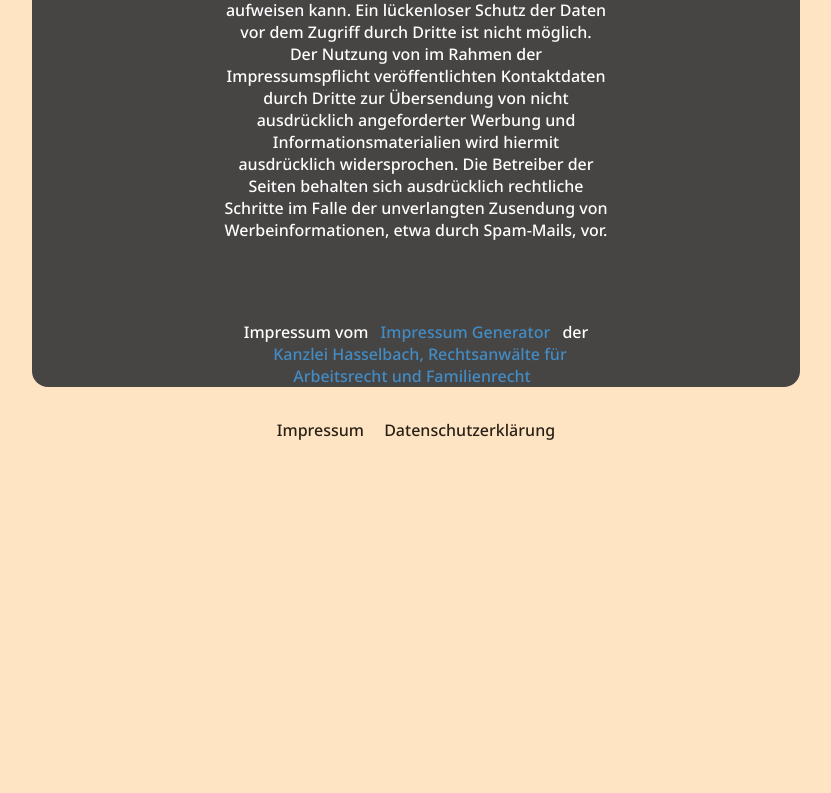
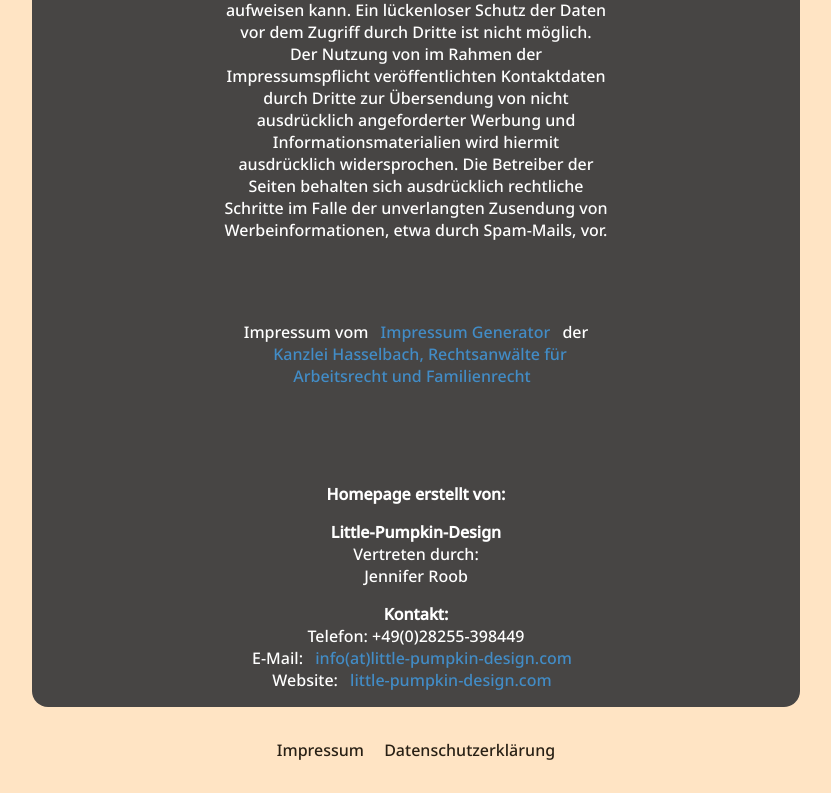
Before and after one commit to LittlePumpkin87/Monis_Laden, a plain HTML site: page impressum.html in a window 1280 px wide. Shown: the part 2422-3215 px from the top of the page, without its empty margins (224-1055 px from the left). Before the commit the page ends 2895 px from the top, so only its background shows below. Drawn offline with Linux system fonts and the light colour scheme.

Commit message:
edited Impressum

```diff
--- a/css/style.css
+++ b/css/style.css
@@ -314,3 +314,8 @@ Impressum und Datenschutz
     grid-column: 2;
     grid-row: 6;
 }
+
+#ImpressumDesign {
+    grid-column: 2;
+    grid-row: 7;
+}
--- a/impressum.html
+++ b/impressum.html
@@ -92,6 +92,16 @@
             Falle der unverlangten Zusendung von Werbeinformationen, etwa durch Spam-Mails, vor.
         </div>
 
+        <div id="ImpressumDesign">
+            <p><strong>Homepage erstellt von:</strong></p>
+            <p><strong>Little-Pumpkin-Design</strong><br>
+                Vertreten durch:<br>Jennifer Roob<br></p>
+            <p><strong>Kontakt:</strong> <br>
+                Telefon: +49(0)28255-398449<br>
+                E-Mail: <a href='mailto:info@little-pumpkin-design.com'>info(at)little-pumpkin-design.com</a></br>
+                Website: <a href="https://little-pumpkin-design.com/">little-pumpkin-design.com</a></p>
+        </div>
+
         <div id="ImpressumFoot">
             Impressum vom <a href="https://www.impressum-generator.de">Impressum Generator</a> der <a
                 href="https://www.kanzlei-hasselbach.de/">Kanzlei Hasselbach, Rechtsanwälte für Arbeitsrecht und
```
Lines whose indentation alone changed are shown as unchanged.
